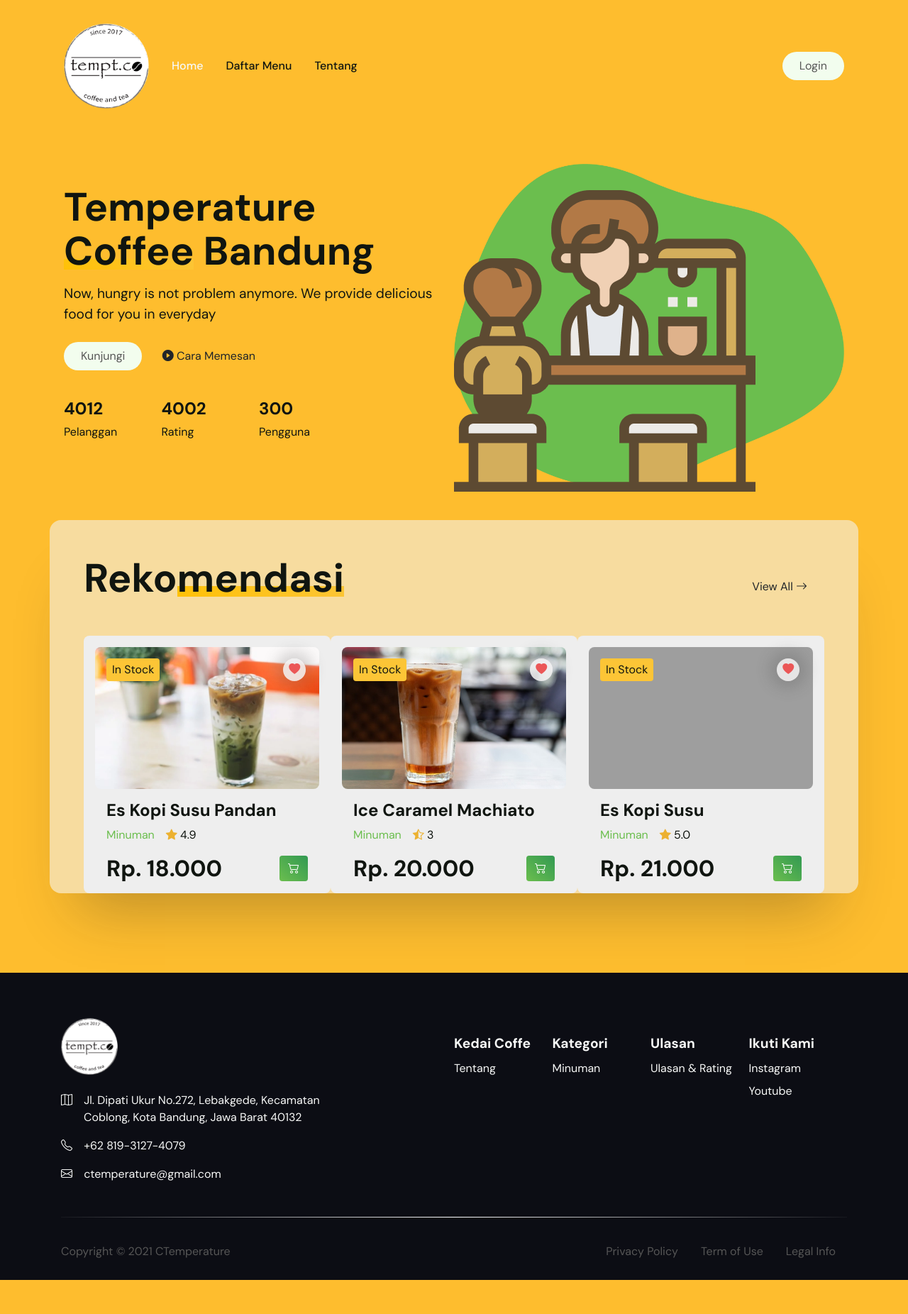
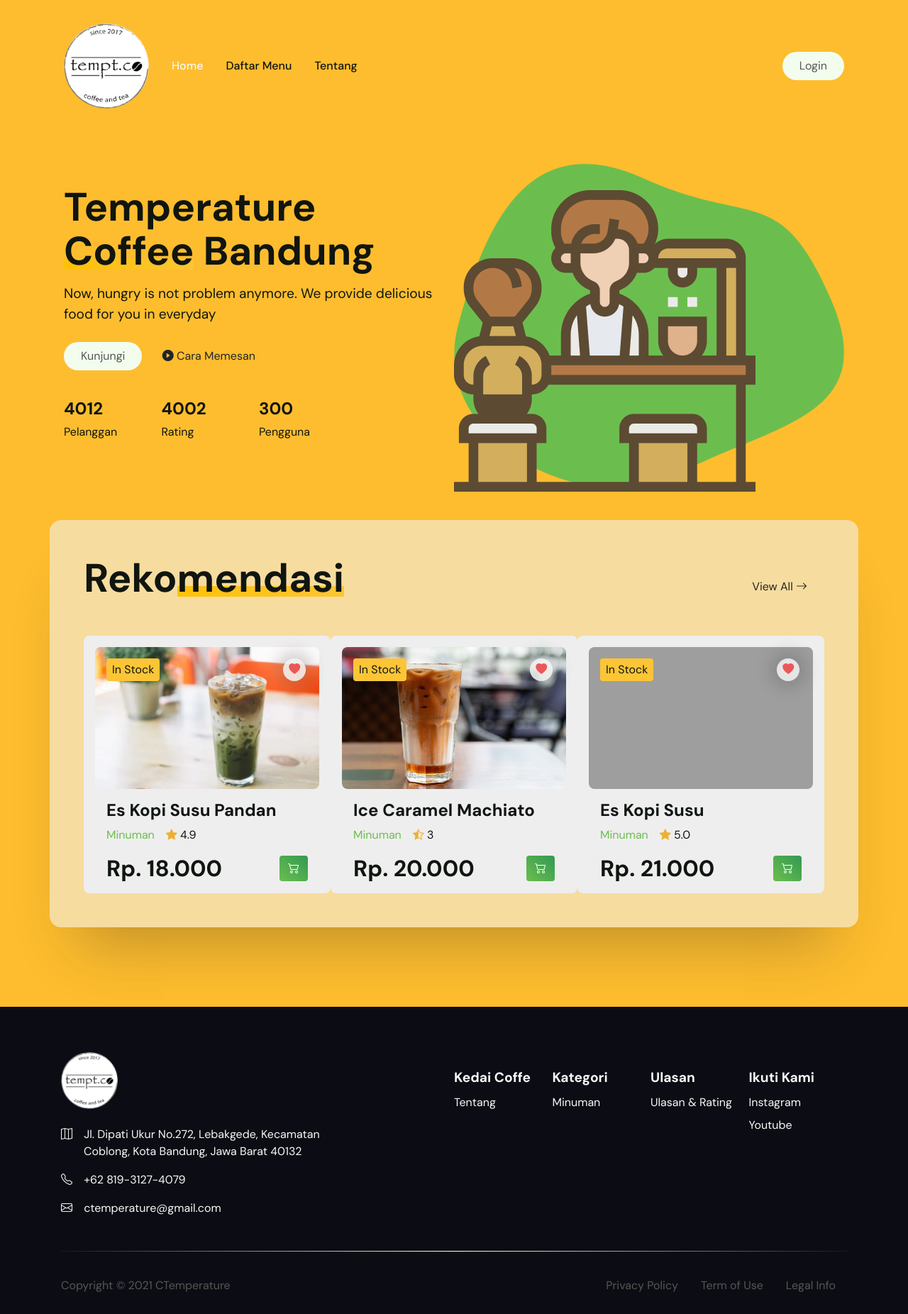
Before and after one commit to yusufz09/yusufz09.github.io, a PHP site: page / in a window 1280 px wide. Shown: the whole page at 71% size. Before the commit the page ends 1804 px from the top, so only its background shows below. Run offline with PHP 8.4, Linux system fonts and the light colour scheme; some libraries are stand-ins or nearby versions; grey boxes are pictures that could not be loaded.

Commit message:
Update style.css

```diff
--- a/assets/css/style.css
+++ b/assets/css/style.css
@@ -853,7 +853,7 @@ button, button:hover, button:focus {
     .container.feature {
         background-color: rgba(243, 243, 243, 0.575);
         box-shadow: 0 60px 80px -40px rgba(32, 31, 31, 0.295);
-        padding: 48px 48px 0;
+        padding: 48px 48px 48px;
         border-radius: 16px;
     }
     .product .heading  {
```
